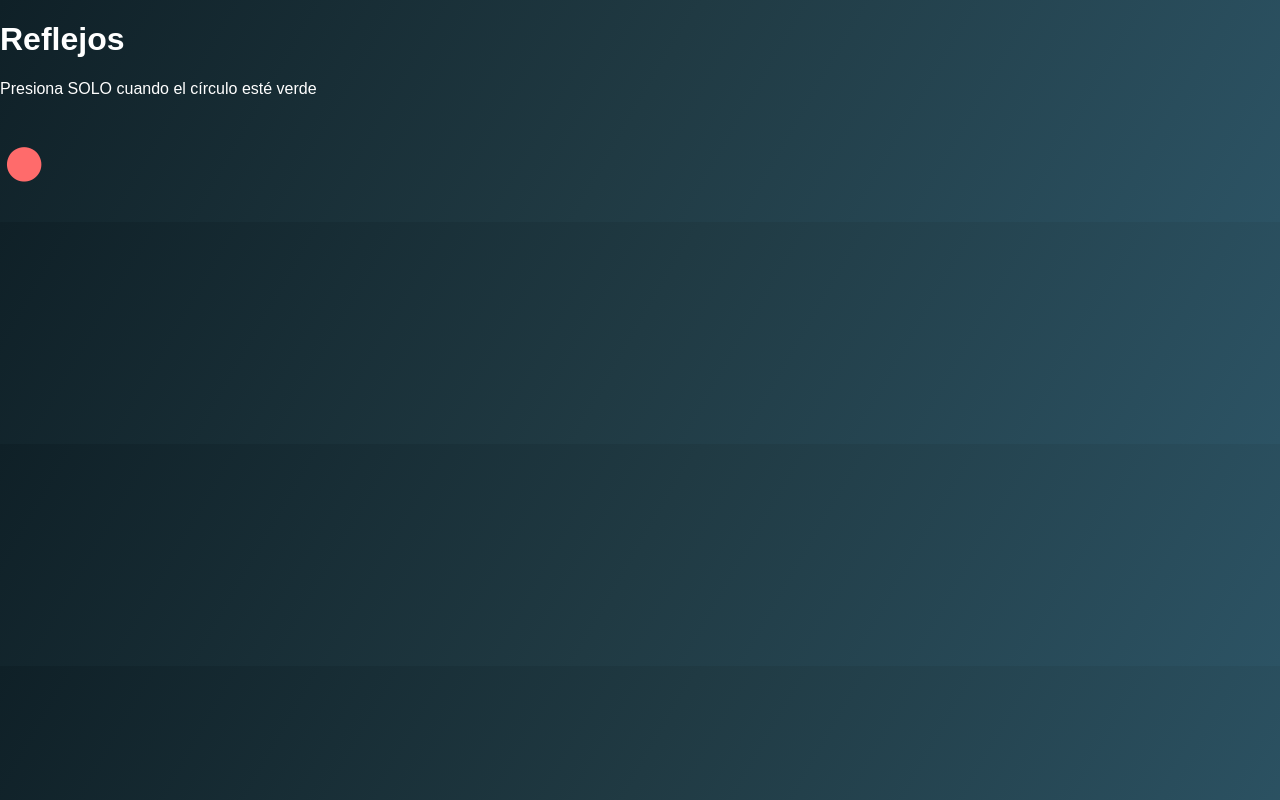
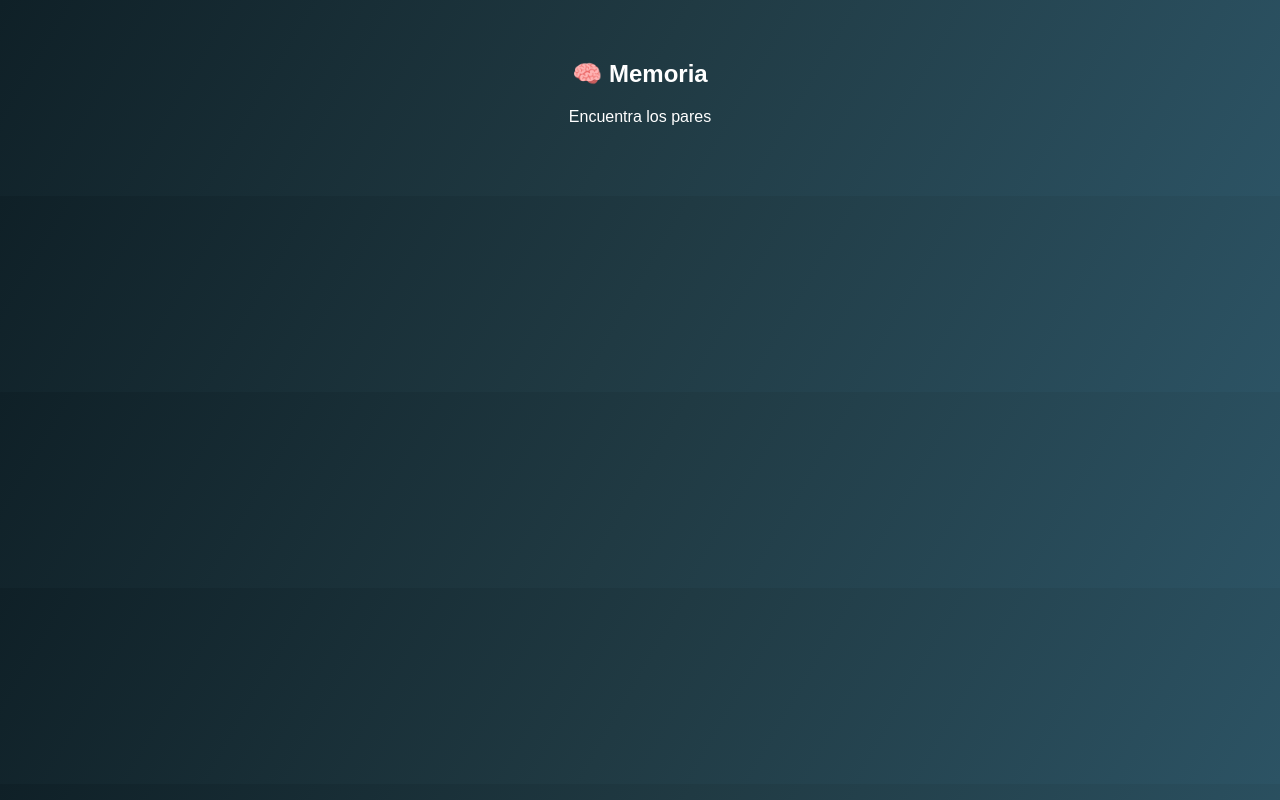
Before and after one commit to anthonypenapalomino8-prog/mi-novia, a plain HTML site: page juegos/juego1.html in a window 1280 px wide. Drawn offline with Linux system fonts and the light colour scheme.

Commit message:
Update juego1.html

```diff
--- a/juegos/juego1.html
+++ b/juegos/juego1.html
@@ -1,18 +1,15 @@
 <!DOCTYPE html>
 <html lang="es">
 <head>
-<meta charset="UTF-8">
-<title>Reflejos</title>
-<link rel="stylesheet" href="../style.css">
+  <meta charset="UTF-8">
+  <title>Juego de Memoria</title>
+  <link rel="stylesheet" href="../style.css">
 </head>
-<body class="fade-in">
+<body class="center">
+  <h2>🧠 Memoria</h2>
+  <p>Encuentra los pares</p>
+  <div id="grid" class="grid"></div>
 
-<h1>Reflejos</h1>
-<p>Presiona SOLO cuando el círculo esté verde</p>
-
-<div id="circle">●</div>
-<p id="msg"></p>
-
-<script src="juego1.js"></script>
+  <script src="juego1.js"></script>
 </body>
 </html>
```
